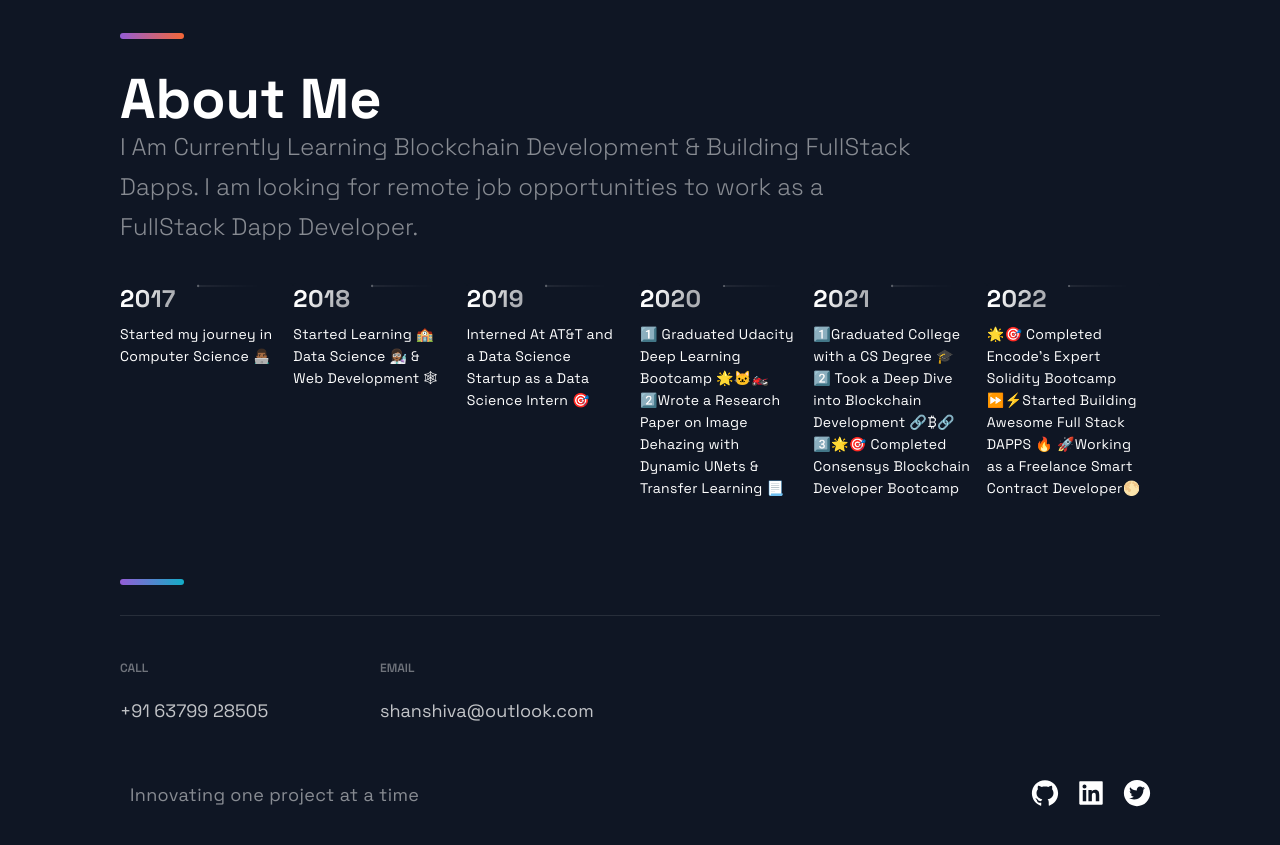
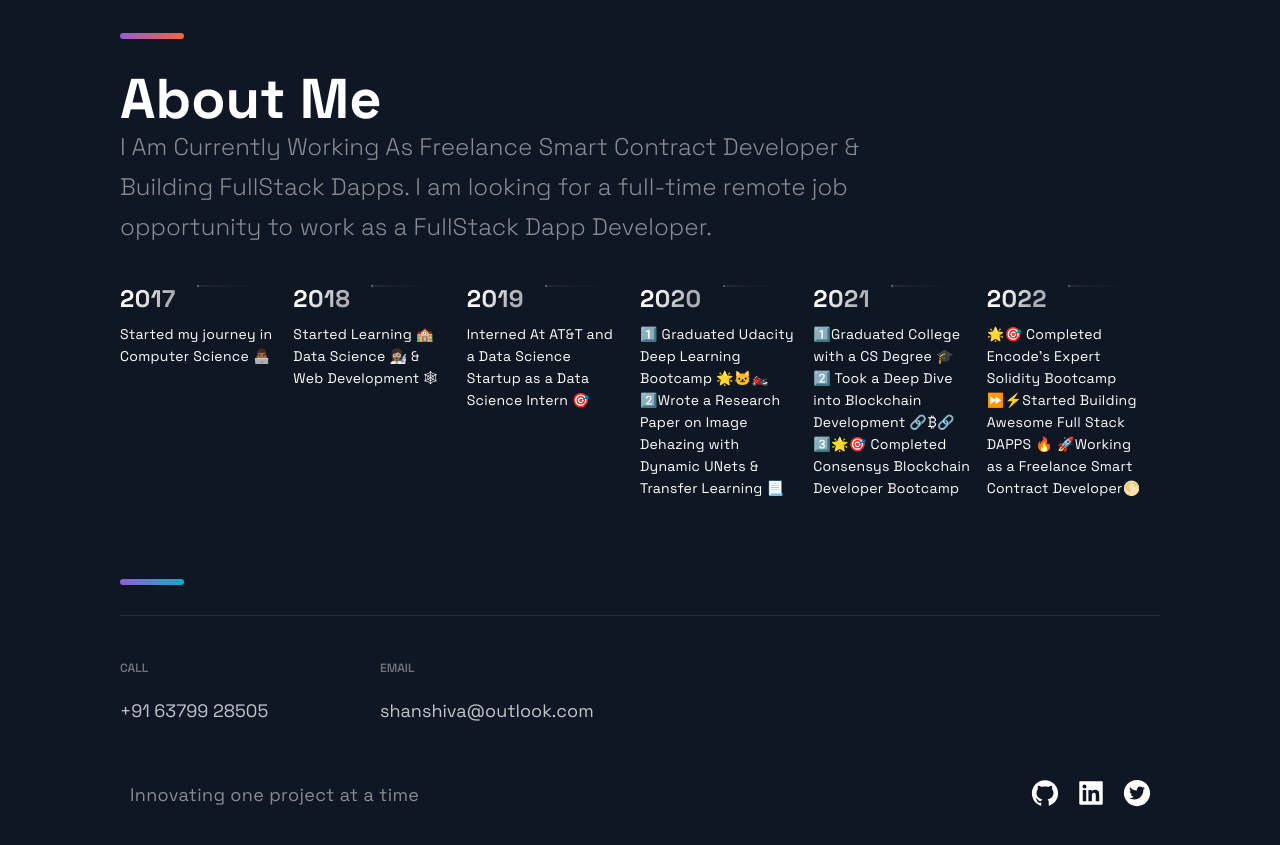
Before and after one commit to Stephen-Mings/portfolio, a Next.js app: page / in a window 1280 px wide. Shown: the part 5400-6245 px from the top of the page. Built offline with nearby package versions, Linux system fonts and the light colour scheme.

Commit message:
Bio Update 🧬

```diff
--- a/src/components/TimeLine/TimeLine.js
+++ b/src/components/TimeLine/TimeLine.js
@@ -46,8 +46,8 @@ const Timeline = () => {
     <Section id="about">
       <SectionTitle>About Me</SectionTitle>
       <SectionText>
-      I Am Currently Learning Blockchain Development & Building FullStack Dapps.
-      I am looking for remote job opportunities to work as a FullStack Dapp Developer.
+      I Am Currently Working As Freelance Smart Contract Developer & Building FullStack Dapps.
+      I am looking for a full-time remote job opportunity to work as a FullStack Dapp Developer.
       </SectionText>
       <CarouselContainer ref={carouselRef} onScroll={handleScroll}>
         <>
```
